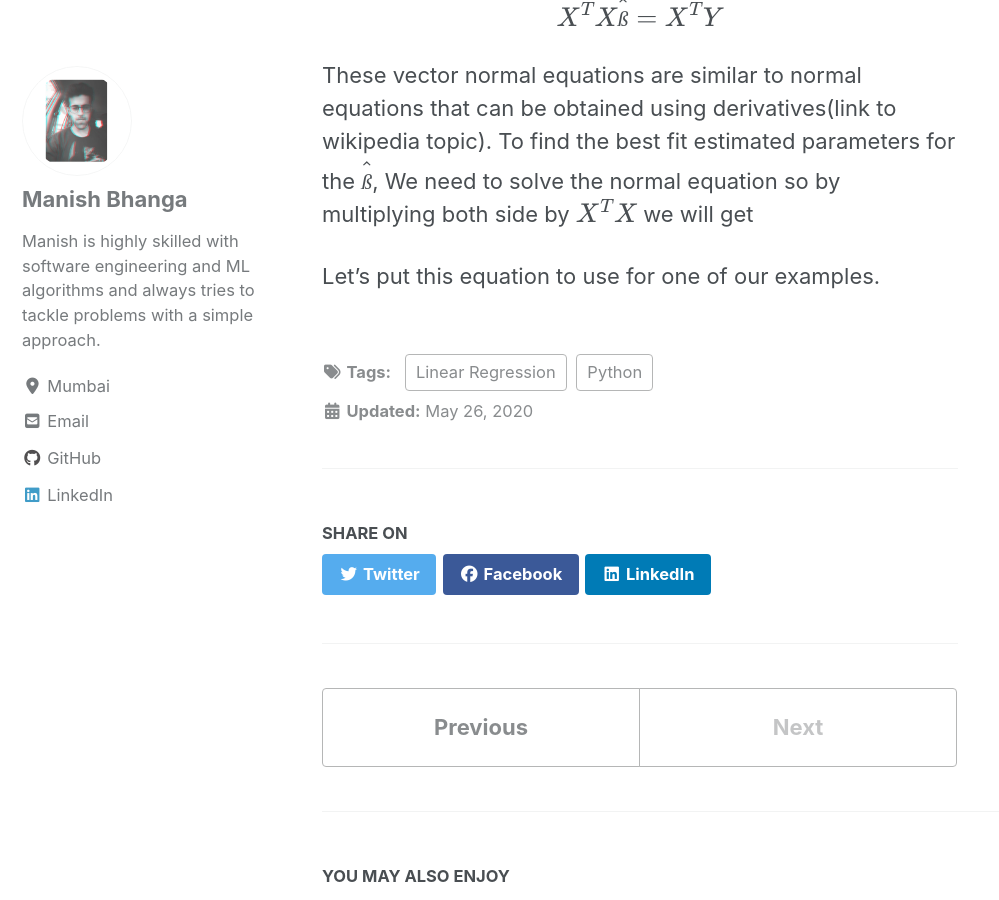
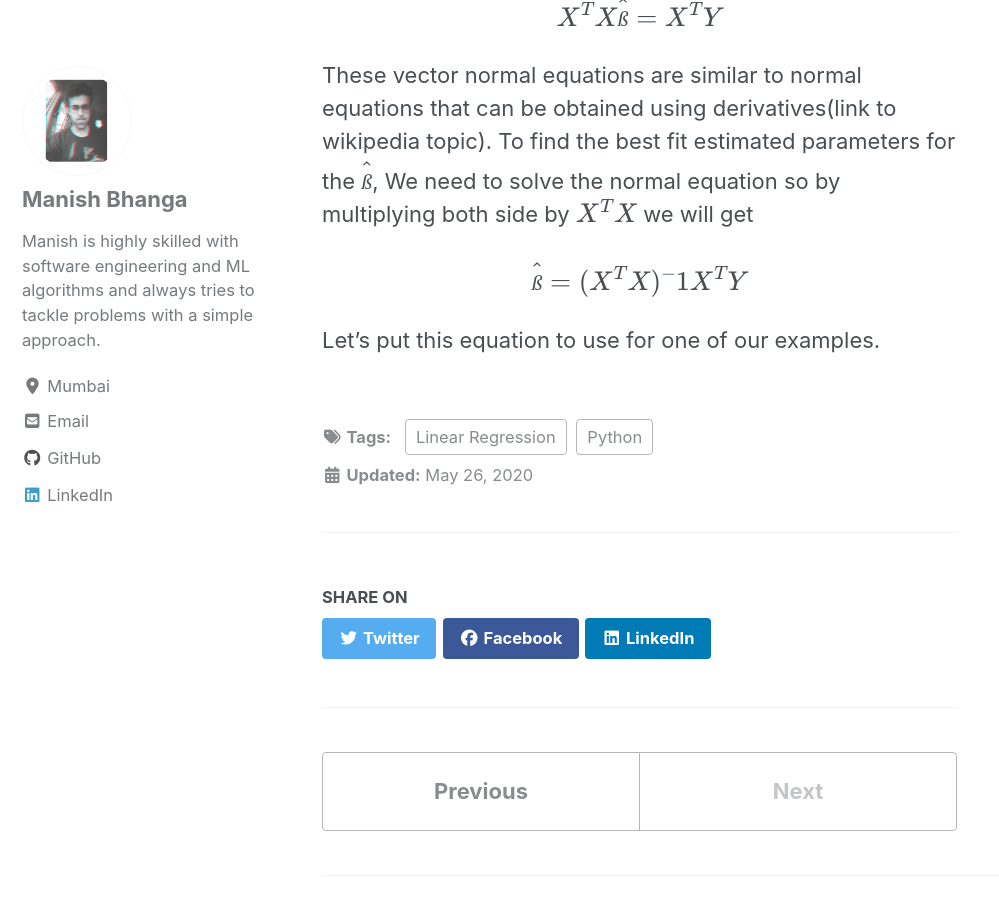
Before and after one commit to bhanga-manish/bhanga.github.io, a Jekyll site: the page built from _posts/2020-05-26-Calculating Multiple Linear Regression Parameters.md, in a window 1280 px wide and 900 px high, scrolled down 2155 px. Shown: the whole window, without its empty margins (0-999 px from the left). Built offline with Jekyll 4.4.1, drawn with Linux system fonts in a browser that asks for light colours; cached includes are drawn as plain includes; nearby versions of some CDN libraries; formulas are drawn with MathJax 3.

Commit message:
Added last equation

```diff
--- a/_posts/2020-05-26-Calculating Multiple Linear Regression Parameters.md
+++ b/_posts/2020-05-26-Calculating Multiple Linear Regression Parameters.md
@@ -42,6 +42,6 @@ $$ X^TX\hat{ß} = X^TY $$
 
 These vector normal equations are similar to normal equations that can be obtained using derivatives(link to wikipedia topic). To find the best fit estimated parameters for the $\hat{ß}$, We need to solve the normal equation so by multiplying both side by $X^TX$ we will get
 
-
+$$ \hat{ß} = (X^TX)^-1X^TY $$
 
 Let’s put this equation to use for one of our examples.
```
